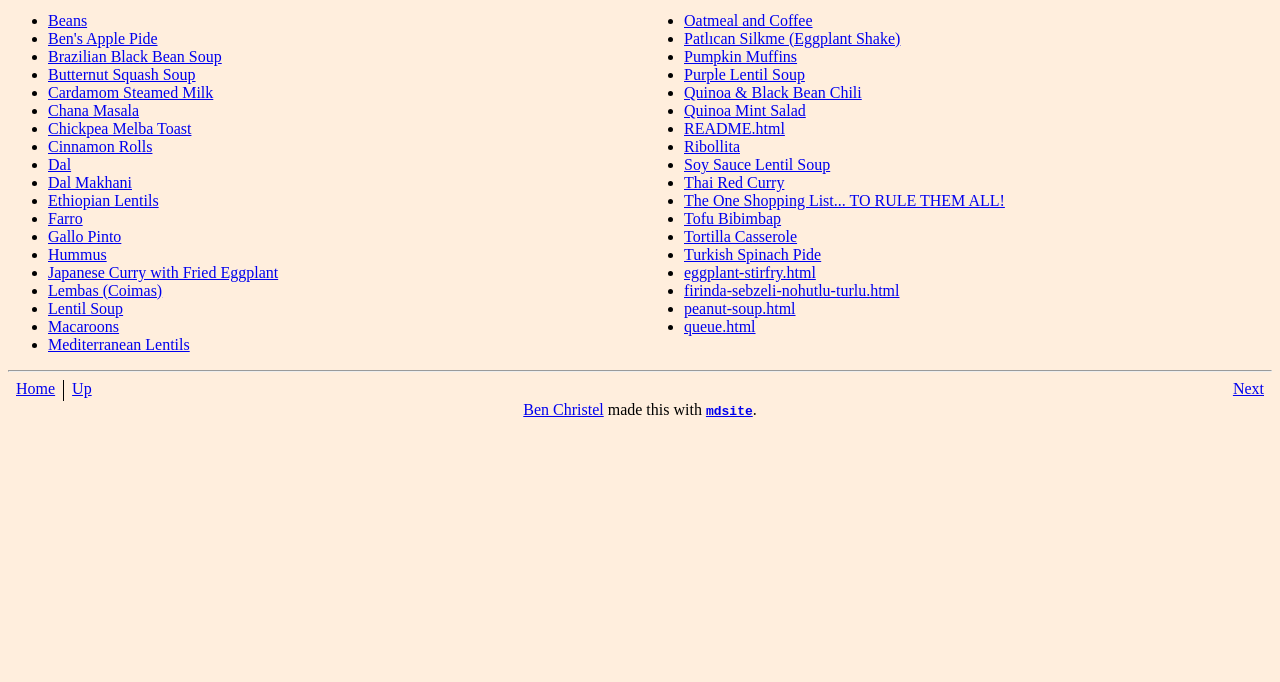
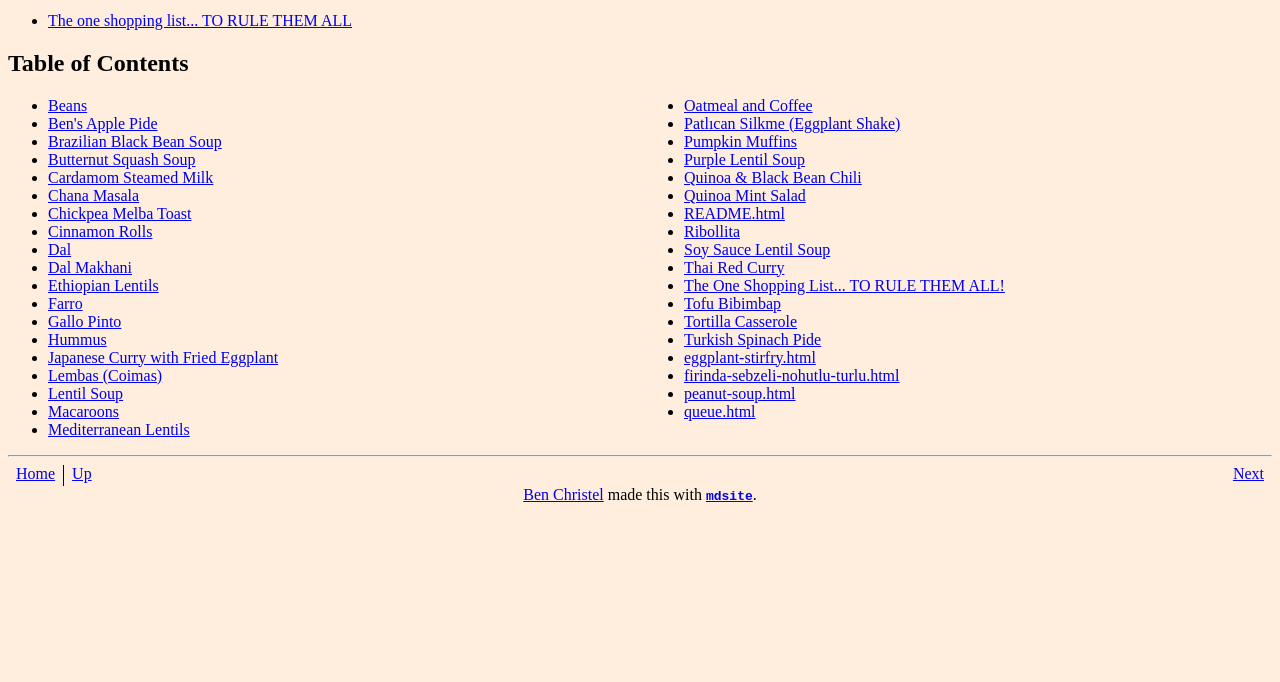
Before and after one commit to benchristel/recipes, a plain HTML site: page docs/index.html in a window 1280 px wide. Shown: the part 118-800 px from the top of the page. Drawn offline with Linux system fonts and the light colour scheme.

Commit message:
Promote shopping list on the homepage

```diff
--- a/docs/index.html
+++ b/docs/index.html
@@ -45,6 +45,10 @@
 
 		<article>
 			<h1 id="bens-recipes">Ben&#39;s Recipes</h1>
+<ul>
+<li><a href="shopping-list.html">The one shopping list... TO RULE THEM ALL</a></li>
+</ul>
+<h2 id="table-of-contents">Table of Contents</h2>
 <style>
   @media (min-width: 600px) {
     ul {
```
Also changed, not shown: docs/shopping-list.html (+1 -2 lines), 2 other files.
